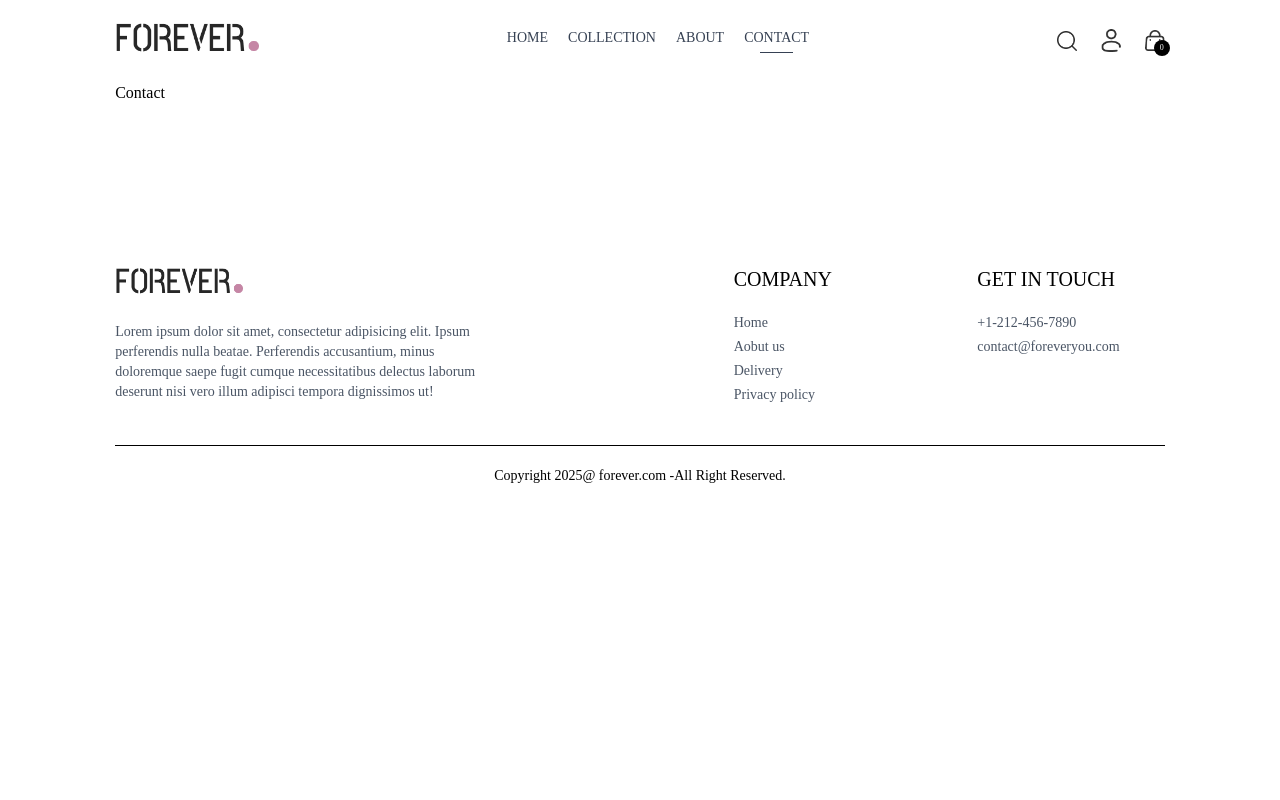
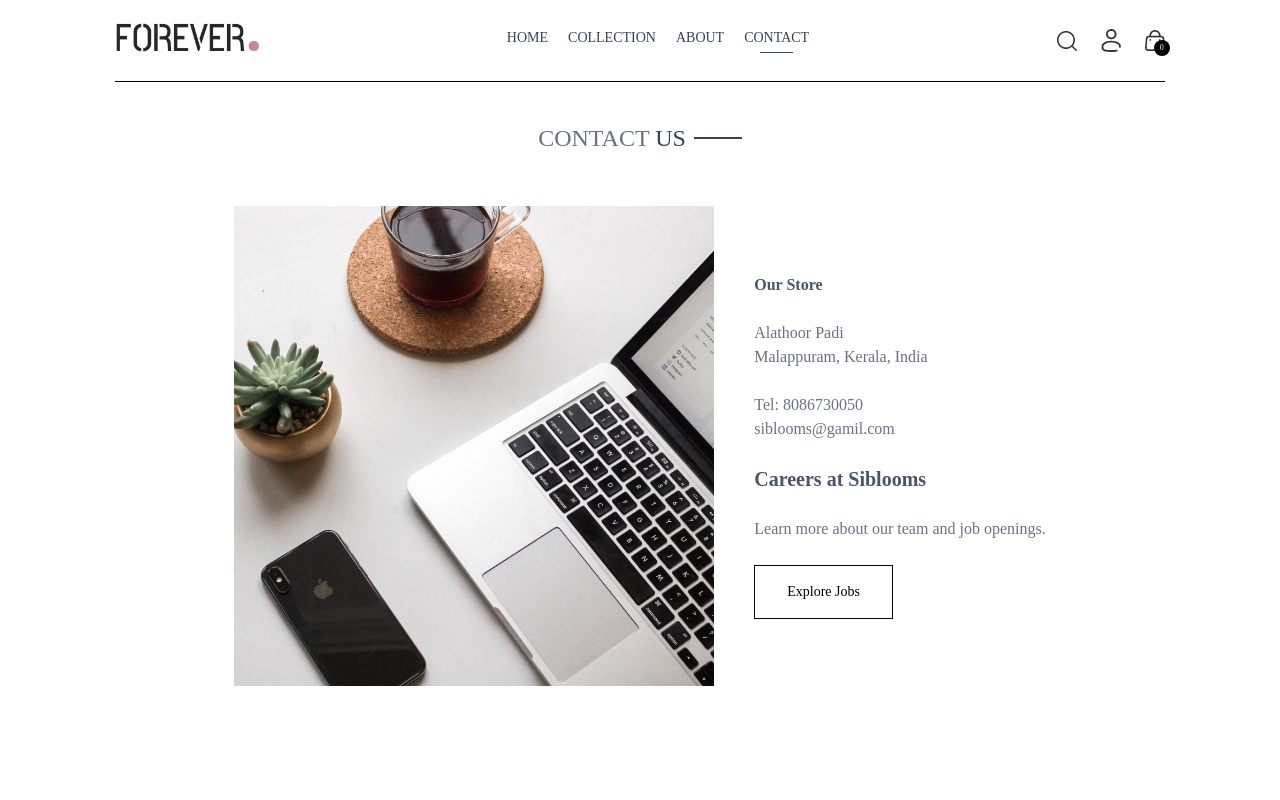
Before and after one commit to fuadofficial/sibloomsmodestwear, a React (Vite) app in the folder frontend/: page /contact in a window 1280 px wide. Shown: the top 800 px of the page. Built offline with nearby package versions, Linux system fonts and the light colour scheme.

Commit message:
completed frontent design and functionalities work

```diff
--- a/frontend/src/App.jsx
+++ b/frontend/src/App.jsx
@@ -37,5 +37,3 @@
 }
 
 export default App
-
-//46 mint
--- a/frontend/src/pages/Contact.jsx
+++ b/frontend/src/pages/Contact.jsx
@@ -1,8 +1,27 @@
 import React from 'react'
+import Title from '../components/Title'
+import { assets } from '../assets/assets'
+import NewsletterBox from '../components/NewsletterBox'
 
 const Contact = () => {
   return (
-    <div>Contact</div>
+    <div className=''>
+      <div className='text-center text-2xl pt-10 border-t'>
+        <Title text1={"CONTACT"} text2={"US"} />
+      </div>
+      <div className='my-10 flex flex-col justify-center md:flex-row gap-10 mb-28'>
+        <img className='w-full md:max-w-[480px]' src={assets.contact_img} alt="" />
+        <div className='flex flex-col justify-center items-start gap-6'>
+          <p className='font-semibold text-gray-600'>Our Store</p>
+          <p className='text-gray-500'>Alathoor Padi <br />Malappuram, Kerala, India</p>
+          <p className='text-gray-500'>Tel: 8086730050 <br />siblooms@gamil.com</p>
+          <p className='font-semibold text-xl text-gray-600'>Careers at Siblooms</p>
+          <p className='text-gray-500'>Learn more about our team and job openings.</p>
+          <button className='border border-black px-8 py-4 text-sm hover:bg-black hover:text-white transition-all duration-500'>Explore Jobs</button>
+        </div>
+      </div>
+      <NewsletterBox />
+    </div>
   )
 }
 
```
Also changed, not shown: frontend/src/pages/About.jsx (indentation only).
